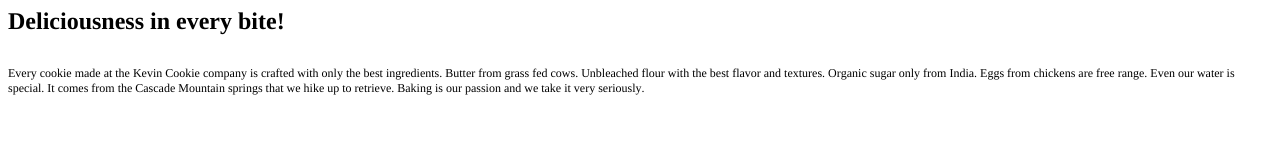
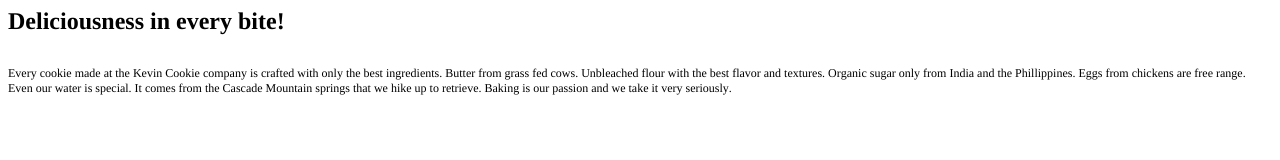
Before and after one commit to HenOam/bash, a plain HTML site: page index.htm in a window 1280 px wide. Drawn offline with Linux system fonts and the light colour scheme.

Commit message:
Update index.htm

```diff
--- a/index.htm
+++ b/index.htm
@@ -15,6 +15,6 @@
 <body>
 <h1 style="margin: 0.0px 0.0px 16.1px 0.0px; font: 24.0px Times; -webkit-text-stroke: #000000"><span class="s1"><b>Deliciousness in every bite!</b></span></h1>
 <p class="p2"><span class="s1"></span><br></p>
-<p class="p3"><span class="s1">Every cookie made at the Kevin Cookie company is crafted with only the best ingredients. Butter from grass fed cows. Unbleached flour with the best flavor and textures. Organic sugar only from India. Eggs from chickens are free range. Even our water is special. It comes from the Cascade Mountain springs that we hike up to retrieve. Baking is our passion and we take it very seriously.</span></p>
+<p class="p3"><span class="s1">Every cookie made at the Kevin Cookie company is crafted with only the best ingredients. Butter from grass fed cows. Unbleached flour with the best flavor and textures. Organic sugar only from India and the Phillippines. Eggs from chickens are free range. Even our water is special. It comes from the Cascade Mountain springs that we hike up to retrieve. Baking is our passion and we take it very seriously.</span></p>
 </body>
 </html>
```
